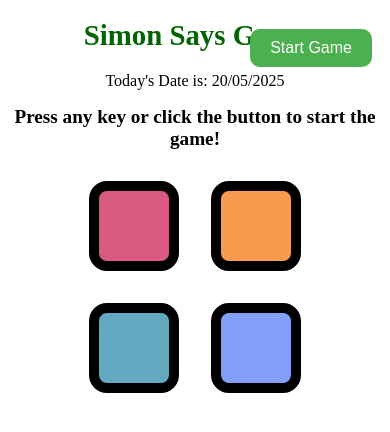
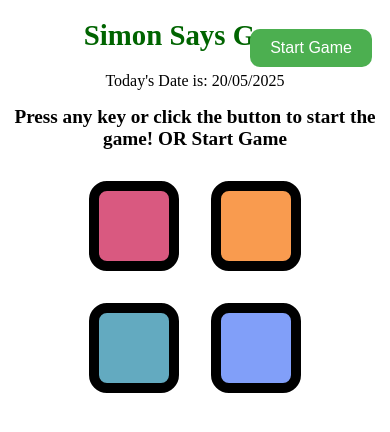
Before and after one commit to anandyadav1/simonsaysgame, a plain HTML site: page index.html in a window 390 px wide. Drawn offline with Linux system fonts and the light colour scheme.

Commit message:
use for both mobile and desktop

```diff
--- a/index.html
+++ b/index.html
@@ -12,7 +12,7 @@
 <body>
     <h1>Simon Says Game</h1>
     <p>Today's Date is: <span id="current-date"></span></p>
-    <h2>Press any key or click the button to start the game!</h2>
+    <h2>Press any key or click the button to start the game! OR Start Game</h2>
 
     <!-- Start Button for mobile users -->
     <button id="start-btn" class="start-btn">Start Game</button>
```
Also changed, not shown: app.js (+0 -122 lines).
